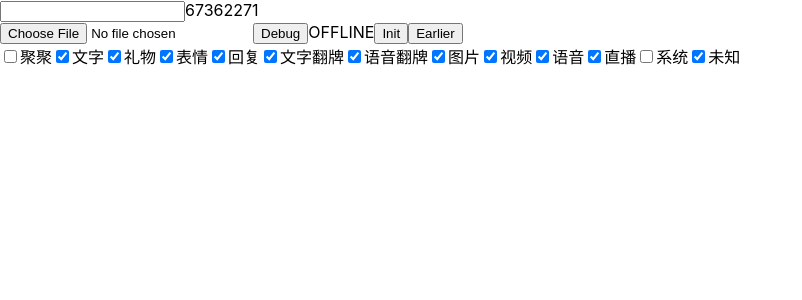
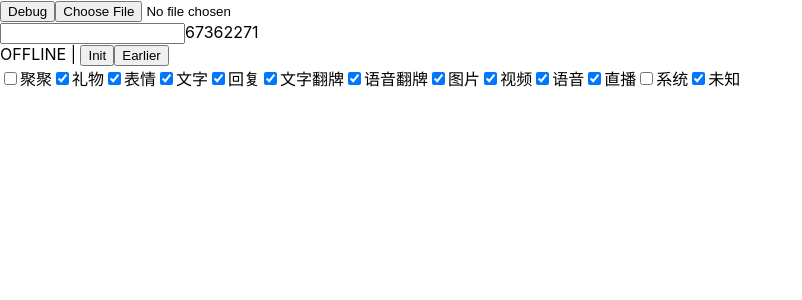
Before and after one commit to srand1/ro-pocket, a React (Create React App) app: page / in a window 1280 px wide. Shown: the top 300 px of the page, without its empty margins (0-802 px from the left). Built offline with nearby package versions, Linux system fonts and the light colour scheme.

Commit message:
minor reorder

```diff
--- a/src/Room.js
+++ b/src/Room.js
@@ -7,9 +7,9 @@ const chatroomAddresses = ['chatweblink01.netease.im:443'];
 
 const toggleDescs = [
 	{key: 'showAll', desc: '\u805A\u805A', init: false},
-	{key: 'TEXT', desc: '\u6587\u5B57', init: true},
 	{key: 'PRESENT_TEXT', desc: '\u793C\u7269', init: true},
 	{key: 'EXPRESSIMAGE', desc: '\u8868\u60C5', init: true},
+	{key: 'TEXT', desc: '\u6587\u5B57', init: true},
 	{key: 'REPLY', desc: '\u56DE\u590D', init: true},
 	{key: 'FLIPCARD', desc: '\u6587\u5B57\u7FFB\u724C', init: true},
 	{key: 'FLIPCARD_AUDIO', desc: '\u8BED\u97F3\u7FFB\u724C', init: true},
@@ -54,10 +54,13 @@ export const Room = props => {
 	};
 	const onconnect = chatroomInfo => {
 		setStage('ONLINE');
-		console.log('ONLINE', chatroomInfo);
+		console.log('onconnect', chatroomInfo);
 	};
 	const onwillreconnect = (...args) => { console.log('r', args); };
-	const ondisconnect = (...args) => { console.log('d', args); };
+	const ondisconnect = err => {
+		setStage('OFFLINE');
+		console.log('ondisconnect', err);
+	};
 	const onerror = (...args) => { console.log('e', args); };
 	const onmsgs = msgs => {
 		setMsgs(msgsPrev => {
@@ -131,13 +134,13 @@ export const Room = props => {
 
 	return (
 		<div>
+			<button onClick={debug}>Debug</button>
+			<input type="file" onChange={fileSelected} />
 			<header>
 				<Selector onChange={setRoomId} />
 				{roomId}
 			</header>
-			<input type="file" onChange={fileSelected} />
-			<button onClick={debug}>Debug</button>
-			{stageView}
+			{stageView} | {chatroom?.protocol?.hasLogin?.toString()}
 			<button onClick={init}>Init</button>
 			<button onClick={earlier}>Earlier</button>
 			<div>
```
